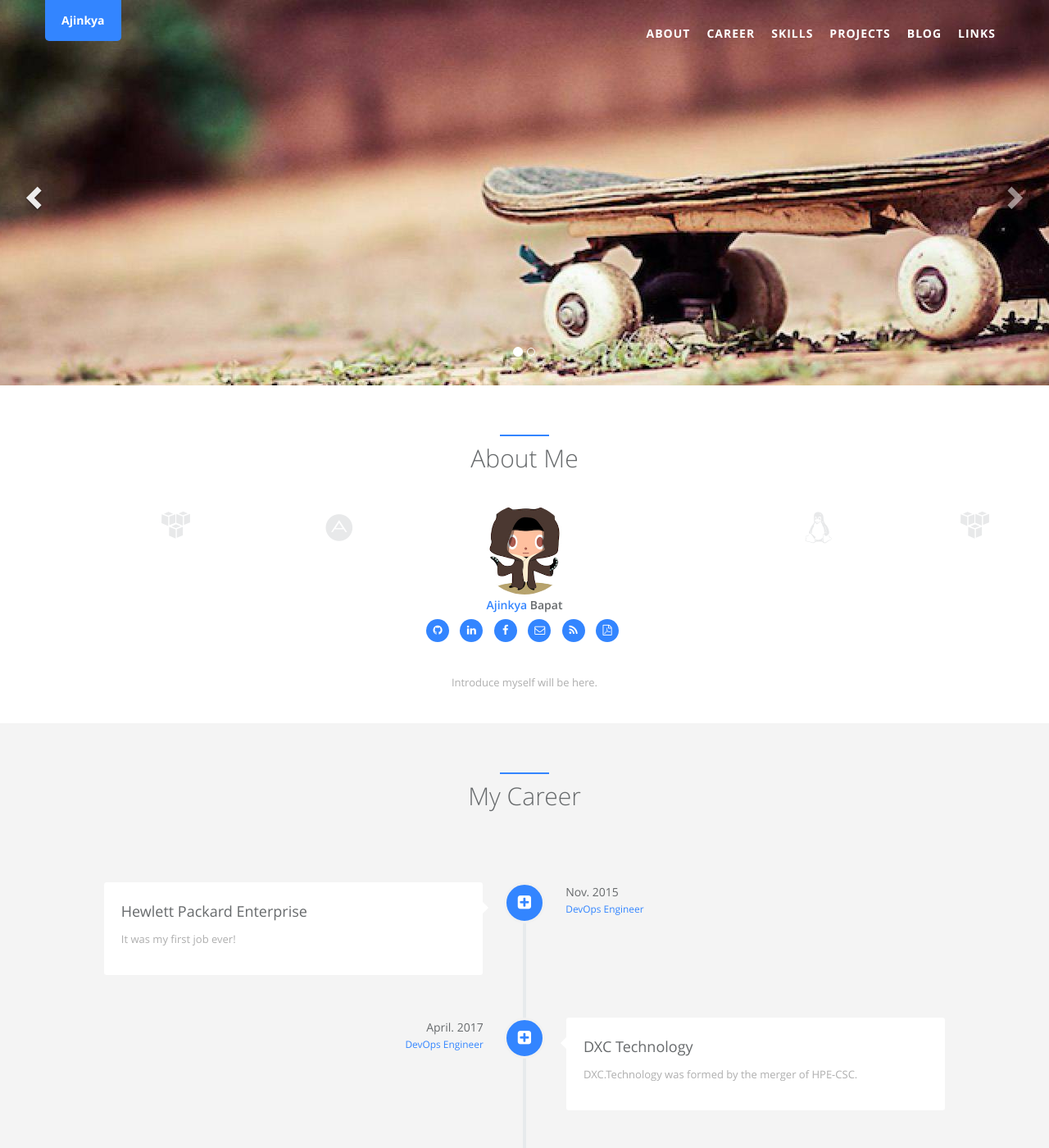
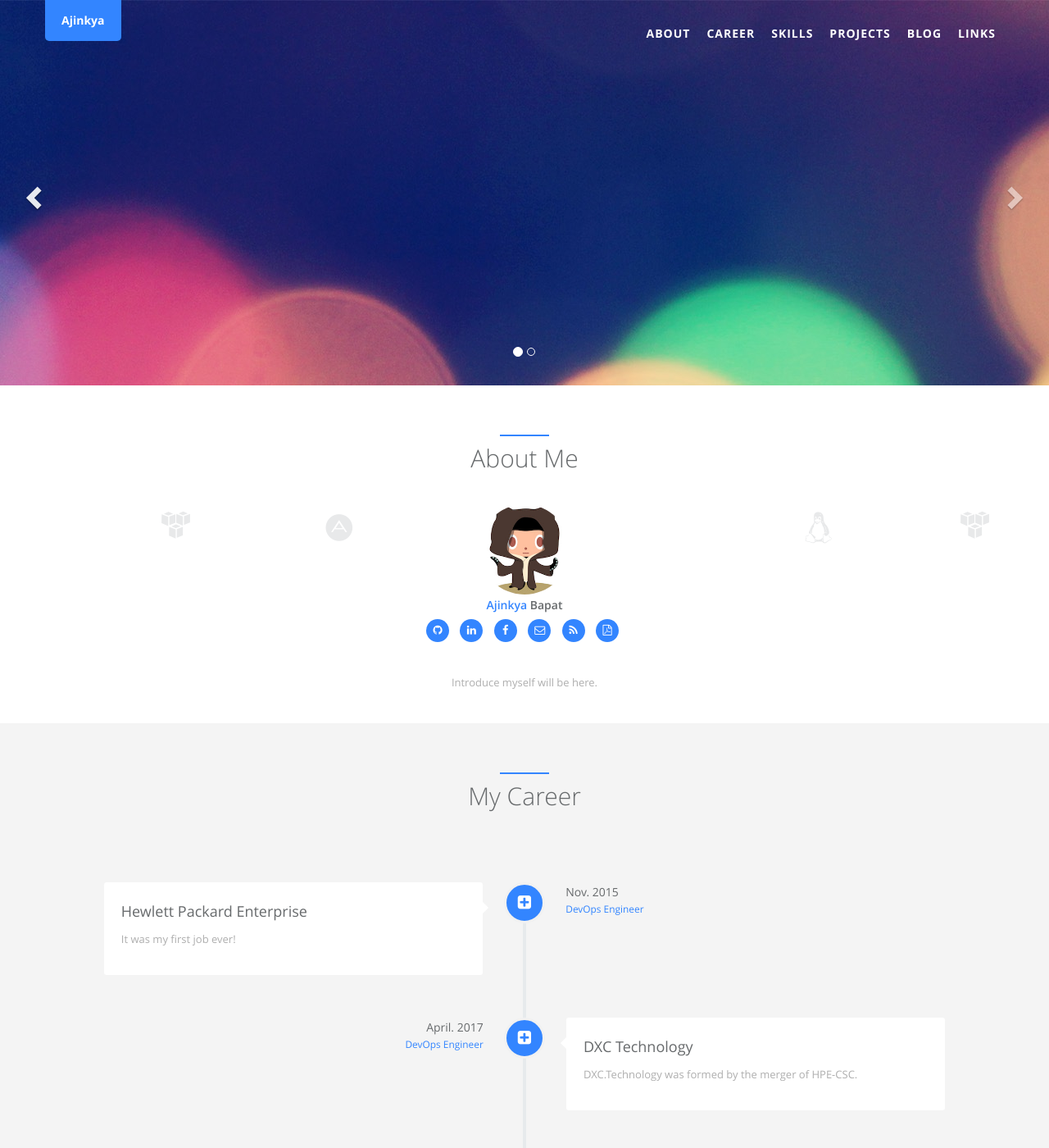
Before and after one commit to AjinkyaBapat/OLDAjinkyaBapat.github, a Jekyll site: the page built from index.html, in a window 1280 px wide and 1400 px high. Shown: the whole window at 82% size. Built offline with Jekyll 4.4.1, drawn with Linux system fonts in a browser that asks for light colours.

Commit message:
Landing page mods

```diff
--- a/_includes/carousel.html
+++ b/_includes/carousel.html
@@ -23,14 +23,7 @@
             <!-- Set background for slide in css -->
             <div class="header-back two"></div>
         </div>
-        <div class="item">
-            <div class="container">
-                <div class="carousel-caption blank">
-                </div>
-            </div>
-            <!-- Set background for slide in css -->
-            <div class="header-back three"></div>
-        </div>
+
     </div>
     <a class="left carousel-control" href="#inSlider" role="button" data-slide="prev">
         <span class="glyphicon glyphicon-chevron-left" aria-hidden="true"></span>
--- a/_sass/_style.scss
+++ b/_sass/_style.scss
@@ -2503,13 +2503,10 @@ body {
     height: 470px;
     width: 100%;
     &.one {
-      background: url(../assets/img/landing/header_one.jpg) 50% 0 no-repeat;
+      background: url(../assets/img/landing/header_three.jpg) 50% 0 no-repeat;
     }
     &.two {
-      background: url(../assets/img/landing/header_two.jpg) 50% 0 no-repeat;
-    }
-    &.three {
-      background: url(../assets/img/landing/header_three.jpg) 50% 0 no-repeat;
+      background: url(../assets/img/landing/header_four.jpg) 50% 0 no-repeat;
     }
   }
   .carousel {
```
Also changed, not shown: static/assets/img/landing/header_four.jpg (renamed from static/assets/img/landing/99-usersthink-stock-image.jpg).
